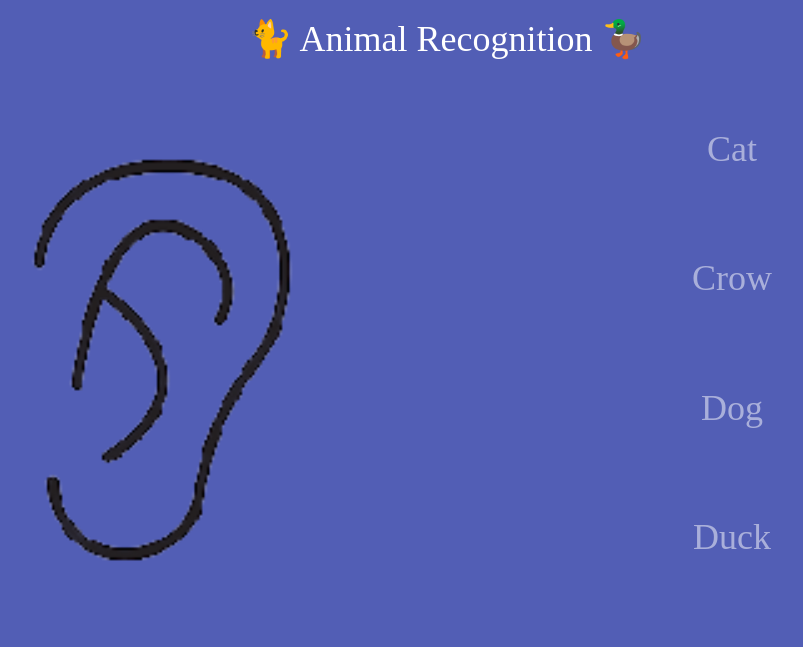
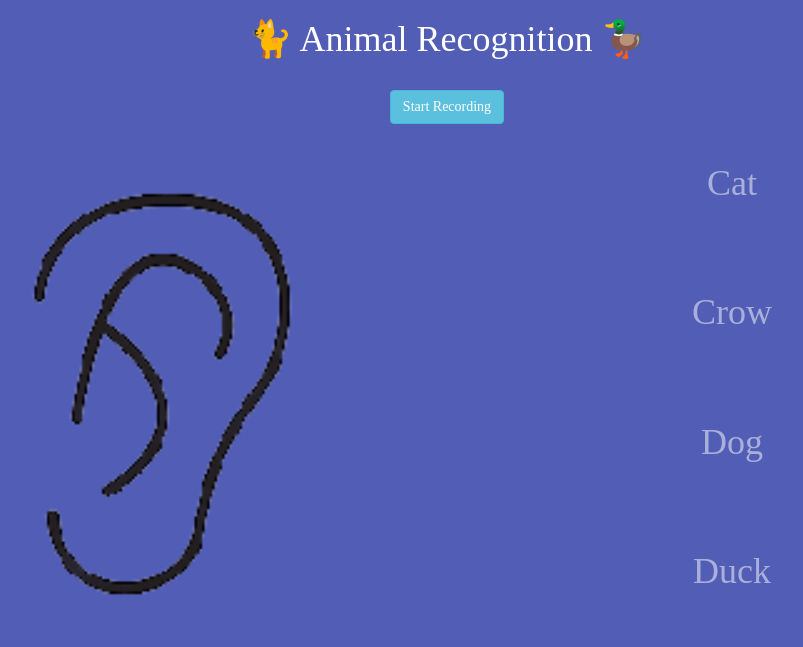
Before and after one commit to samratsaxena12/Project-106, a plain HTML site: page index.html in a window 1280 px wide. Shown: the whole page, without its empty margins (193-996 px from the left). Drawn offline with nearby package versions, Linux system fonts and the light colour scheme.

Commit message:
Update index.html

```diff
--- a/index.html
+++ b/index.html
@@ -17,6 +17,8 @@
                     Animal Recognition
                     &#129414;
                 </h1>
+                <br>
+                <button class="btn btn-info" onclick="startClassification()">Start Recording</button>
                 <br><br>
                 <div class="col-lg-6 col-md-6 col-sm-12 col-xs-12">
                     <img style="width: 500px;"width: 500px; id="animal_image" src="ear.png">
```
